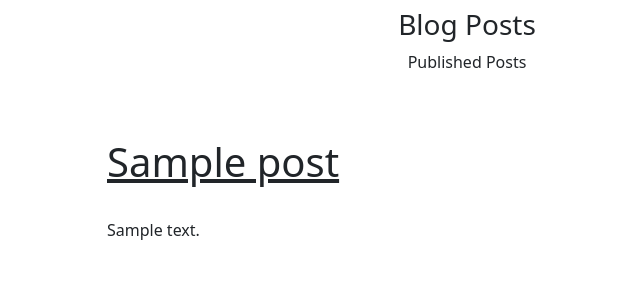
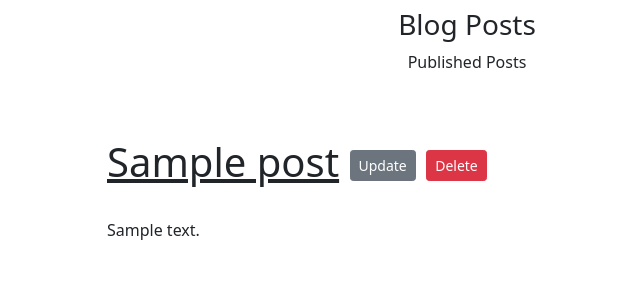
Before and after one commit to NgiapPuoyKoh/django-blogchat-tech, a Django app: page /blog/posts/ in a window 1280 px wide. Shown: the part 72-372 px from the top of the page, without its empty margins (173-813 px from the left). Run offline with Django 3.2, Linux system fonts and the light colour scheme; a user stored in the database is signed in; tables that the repository leaves empty hold one stand-in row (values such as "Sample post"); some libraries are stand-ins or nearby versions.

Commit message:
Add Update and Delete button links to post.html template

```diff
--- a/blog/templates/blog/posts.html
+++ b/blog/templates/blog/posts.html
@@ -40,6 +40,10 @@
                     {% if post.status == 'published' %}
                         <div class="col-12"><h1>
                             <a class="text-dark" href="{{post.get_absolute_url}}"> {{post.title}}</a>
+                            {% if post.author == user %}
+                                <a class = "btn btn-secondary btn-sm mt-1 mb-1" href="{% url 'post-update' post.slug %}">Update</a>
+                                <a class = "btn btn-danger btn-sm mt-1 mb-1" href="{% url 'post-delete' post.slug %}">Delete</a>
+                            {% endif %}
                         </h1></div><br>
                         <div class="col-12"> {{post.excerpt|safe}}</div><br>
                     {% endif %}
```
